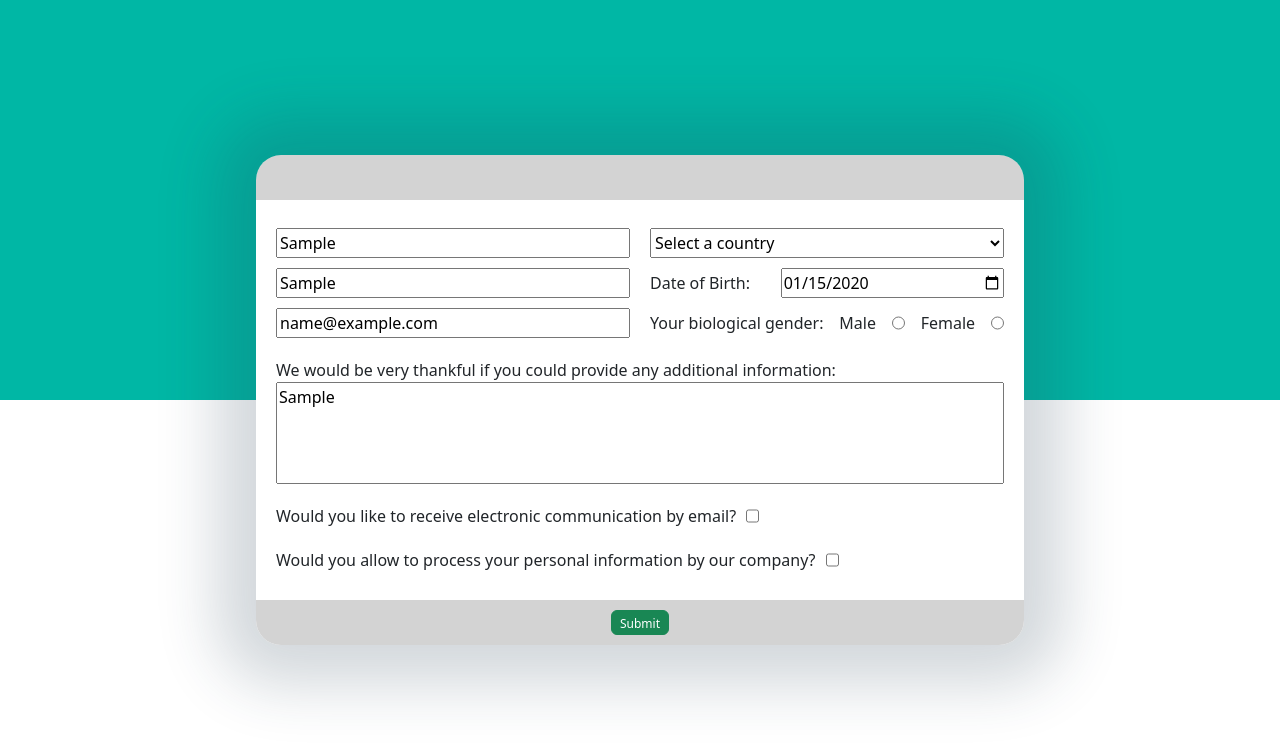
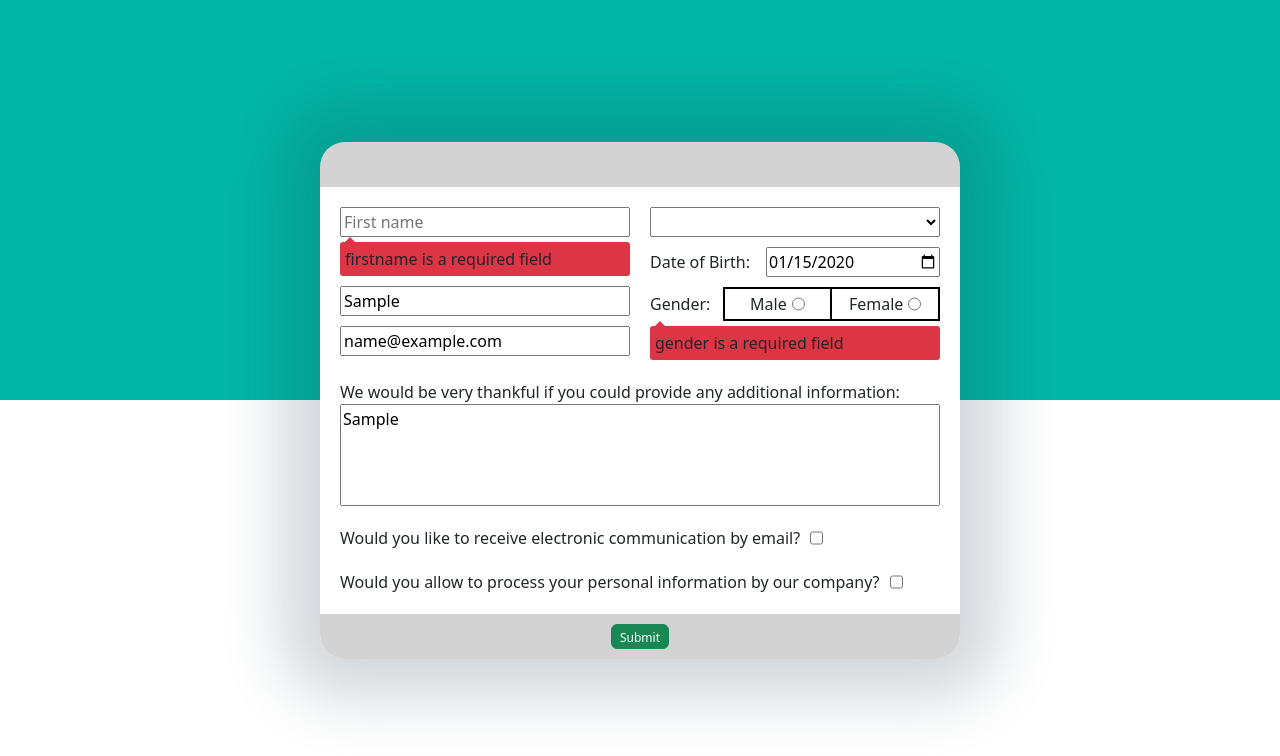
Before and after one commit to NLipatov/VueForms, a Vue app: page / in a window 1280 px wide. Both pictures are taken after typing "Sample", "Sample", "name@example.com", "2020-01-15", "Sample" into the empty fields and a click on the button "Submit". Shown: the top 756 px of the page. Built offline with nearby package versions, Linux system fonts and the light colour scheme.

Commit message:
validation on change

```diff
--- a/src/App.vue
+++ b/src/App.vue
@@ -9,24 +9,43 @@
     email: yup.string().required().email(),
     lastname: yup.string().matches(/^[A-Za-z]+$/, 'Only english letters allowed').required().trim(),
     firstname: yup.string().matches(/^[A-Za-z]+$/, 'Only english letters allowed').required().trim(),
+    country: yup.string().oneOf(["United States", "Russia", "Germany", "China"], "Sorry, We have temporarily suspended orders from this country"),
+    birthDate: yup.date()
+    .transform(function (value, originalValue) {
+      if (this.isType(value)) {
+        return value;
+      }
+      const result = parse(originalValue, "dd.MM.yyyy", new Date());
+      return result;
+    })
+    .typeError("please enter a valid date")
+    .required()
+    .max(new Date(), "Please pick a valid date")
+    .min(`${new Date().getFullYear() - 120}-01-01`, "Please pick a valid date"),
+    gender: yup.string().oneOf(["male", "female"], "Please choose a gender").required()
   });
 
 // Create a form context with the validation schema
 useForm({
   validationSchema: schema,
 });
-const log = () => {
-  const exposed = nameForm.value.meta;
-  console.log(`dirty: ${exposed.dirty}\nvalid: ${exposed.valid}`);
-  if(!exposed.valid) {
-    console.log('not valid on submit')
-    console.log(nameForm.value.errorMessage)
-  }
+const log = (e) => {
+  e.preventDefault();
+  genderForm.value.handleChange()
+  nameForm.value.handleChange()
 }
 
-const nameForm = ref(null)
+
+
+const form = ref(null)
+const genderForm = ref(null);
+const nameForm = ref(null);
 onMounted(() => {
-
+  // genderForm.value.meta.valid = false;
+  // genderForm.value.meta.dirty = true;
+  // genderForm.value.meta.touched = true;
+  // genderForm.value = 'female'
+  console.log(genderForm.value.meta)
 })
 
 const sideblockInputFields = [];
@@ -35,30 +54,36 @@ const sideblockInputFields = [];
 <template>
   <div class="up-divider"></div>
   <div class="content">
-    <div class="survey-form">
+    <form ref="form">
+      <div class="survey-form">
       <div class="survey-edge upperEdge">
 
       </div>
       <div class="survey-body">
         <div class="survey-row-block">
             <div class="sideblock-survey">
-              <inputField ref="nameForm" name="firstname" titleBage="First name"/>
-              <inputField name="lastname" titleBage="Last name"/>
-              <inputField name="email" titleBage="Email"/>
+              <inputField ref="nameForm" name="firstname" titleBage="First name" componentType="input"/>
+              <inputField name="lastname" titleBage="Last name" componentType="input"/>
+              <inputField name="email" titleBage="Email" componentType="input"/>
             </div>
           <div class="sideblock-survey">
-            <select name="countries" placeholder="Your Country">\
+            <inputField ref="countrySelect" name="country" titleBage="Country" componentType="select"/>
+            <!-- <select name="countries" placeholder="Your Country">\
               <option value="none" selected disabled hidden>Select a country</option>
               <option value="States">United States</option>
               <option value="Germany">Germany</option>
               <option value="Russia">Russia</option>
               <option value="China">China</option>
-            </select>
-            <div class="birthday-sub-survey">
-              <label for="dateOfBirth">Date of Birth: </label>
-              <input id="dateOfBirth" type="date" />
+            </select> -->
+            <div>
+              <inputField name="birthDate" componentType="date"/>
+              <!-- <label for="dateOfBirth">Date of Birth: </label>
+              <input id="dateOfBirth" type="date" /> -->
             </div>
-            <div class="gender-sub-survey">
+            <div>
+              <inputField ref="genderForm" name="gender" componentType="gender-radio" />
+            </div>
+            <!-- <div class="gender-sub-survey">
               <span>
                 Your biological gender:
               </span>
@@ -67,7 +92,7 @@ const sideblockInputFields = [];
 
                 <label for="css">Female</label>
                 <input type="radio" id="css" name="fav_language" value="CSS">
-            </div>
+            </div> -->
           </div>
         </div>
         <div class="additional-sub-survey">
@@ -87,9 +112,10 @@ const sideblockInputFields = [];
         </div>
       </div>
       <div class="survey-edge bottomEdge">
-        <button @click="log" type="button" class="btn btn-success" >Submit</button>
+        <button @click.prevent="log" type="submit" class="btn btn-success">Submit</button>
       </div>
     </div>
+    </form>
   </div>
 </template>
 
@@ -113,7 +139,7 @@ const sideblockInputFields = [];
 .survey-form {
   display: flex;
   flex-direction: column;
-  width: 60vw;
+  width: 50vw;
   background-color: transparent;
   box-shadow: 0px 0px 60px 40px rgba(34, 60, 80, 0.2);
   border-radius: 25px;
@@ -167,18 +193,7 @@ const sideblockInputFields = [];
   height: 30px;
 }
 
-.birthday-sub-survey {
-  display: flex;
-  justify-content: space-between;
-  align-items: center;
-}
 
-.birthday-sub-survey input {
-  width: 85%;
-}
-.birthday-sub-survey label {
-  width: 50%;
-}
 
 .gender-sub-survey {
   display: flex;
--- /dev/null
+++ b/src/components/errorTab.vue
@@ -0,0 +1,36 @@
+<script setup>
+  const props = defineProps({
+    errorMessage: String
+  });
+</script>
+
+<template>
+    <div v-if="errorMessage">
+        <div class="arrow-up"></div>
+        <div class="error">
+            <span>{{ errorMessage }}</span>
+        </div>
+    </div>
+</template>
+
+<style>
+    .error{
+      background-color: #dc3545;
+      left: 0%;
+      margin-top: 5px;
+      border-radius: 3px;
+      padding: 5px;
+    }
+
+    .arrow-up {
+      position: absolute;
+      margin-top: -5px;
+      margin-left: 5px;
+      width: 0;
+      height: 0;
+      border-left: 5px solid transparent;
+      border-right: 5px solid transparent;
+
+      border-bottom: 5px solid #dc3545;
+    }
+</style>
--- a/src/components/inputField.vue
+++ b/src/components/inputField.vue
@@ -1,16 +1,58 @@
 <template>
-    <div>
-      <input :class="inputClasses" v-model="value" type="text" :placeholder="titleBage" data-toggle="popover"/>
-      <div class="error">
-        <span>{{ errorMessage }}</span>
-        <!-- <button @click="$emit('someEvent')">click me</button> -->
+    <div v-if="componentType === 'input'">
+      <input :class="inputClasses" v-model="value" type="text" :placeholder="titleBage"/>
+      <errorTabVue v-bind:error-message="errorMessage"/>
+      <!-- <div>
+        <div v-if="errorMessage" class="arrow-up"></div>
+        <div class="error">
+          <span>{{ errorMessage }}</span>
+          <button @click="$emit('someEvent')">click me</button>
+        </div>
+      </div> -->
+    </div>
+    <div v-else-if="componentType === 'select'">
+      <select :class="inputClasses" v-model="value" name="countries" placeholder="Your Country">\
+        <option value="none" selected disabled hidden>Select a country</option>
+        <option value="United States">United States</option>
+        <option value="Germany">Germany</option>
+        <option value="Russia">Russia</option>
+        <option value="China">China</option>
+        <option value="North Korea">North Korea</option>
+      </select>
+      <errorTabVue v-bind:error-message="errorMessage"/>
+    </div>
+    <div v-else-if="componentType === 'date'">
+      <div class="date-row">
+        <label for="dateOfBirth">Date of Birth: </label>
+        <input v-model="value" id="dateOfBirth" type="date" />
       </div>
+      <errorTabVue v-bind:error-message="errorMessage"/>
+    </div>
+    <div v-else-if="componentType === 'gender-radio'">
+      <div class="gender-sub-survey">
+        <span>
+        Gender:
+        </span>
+        <div style="display: flex; width: 75%; border: 2px solid black; align-items: center;">
+          <div style="width: 50%; justify-content: center; display: flex; gap: 5px; align-self: center;">
+            <label for="male">Male</label>
+          <input v-model="value" type="radio" id="male" name="gender" value="male">
+          </div>
+          <div class="gender-divider"></div>
+          <div style="width: 50%; justify-content: center; display: flex; gap: 5px; align-self: center;">
+            <label for="female">Female</label>
+          <input v-model="value" type="radio" id="female" name="gender" value="female">
+          </div>
+        </div>
+      </div>
+      <errorTabVue v-bind:error-message="errorMessage"/>
     </div>
   </template>
   <script setup>
   import { useField } from 'vee-validate';
   import { defineProps, toRef } from 'vue';
   import * as yup from 'yup';
+  import errorTabVue from './errorTab.vue';
 
   const inputClasses = {
     "survey-input": true,
@@ -19,15 +61,19 @@
   const props = defineProps({
     name: String,
     titleBage: String,
+    componentType: String,
   });
 
   const nameRef = toRef(props, 'name');
-  const { errorMessage, value, meta } = useField(nameRef, yup.string().email().required());
+  const { errorMessage, value, meta, handleChange } = useField(nameRef, yup.string().email().required());
 
   defineExpose({
     meta,
-    errorMessage
+    errorMessage,
+    handleChange
   })
+
+  console.log(`my title is ${props.componentType}`)
   </script>
 
   <style>
@@ -36,7 +82,36 @@
       width: 100%;
       display: flex;
     }
-    .error{
-      color: red;
+    .birthday-sub-survey {
+      display: flex;
+      flex-direction: column;
+      justify-content: space-around;
+      align-items: center;
+    }
+
+    .birthday-sub-survey input {
+      width: 85%;
+    }
+    .birthday-sub-survey label {
+      width: 50%;
+    }
+    .date-row {
+      display: flex;
+      justify-content: space-between;
+      align-items: center;
+    }
+    .date-row input {
+      width: 60%;
+      height: 30px;
+    }
+    .gender-divider {
+      height: 30px;
+      width: 2px;
+      background-color: black;
+    }
+    .gender-sub-survey {
+      align-items: center;
+      display: flex;
+      justify-content: space-between;
     }
   </style>
```
